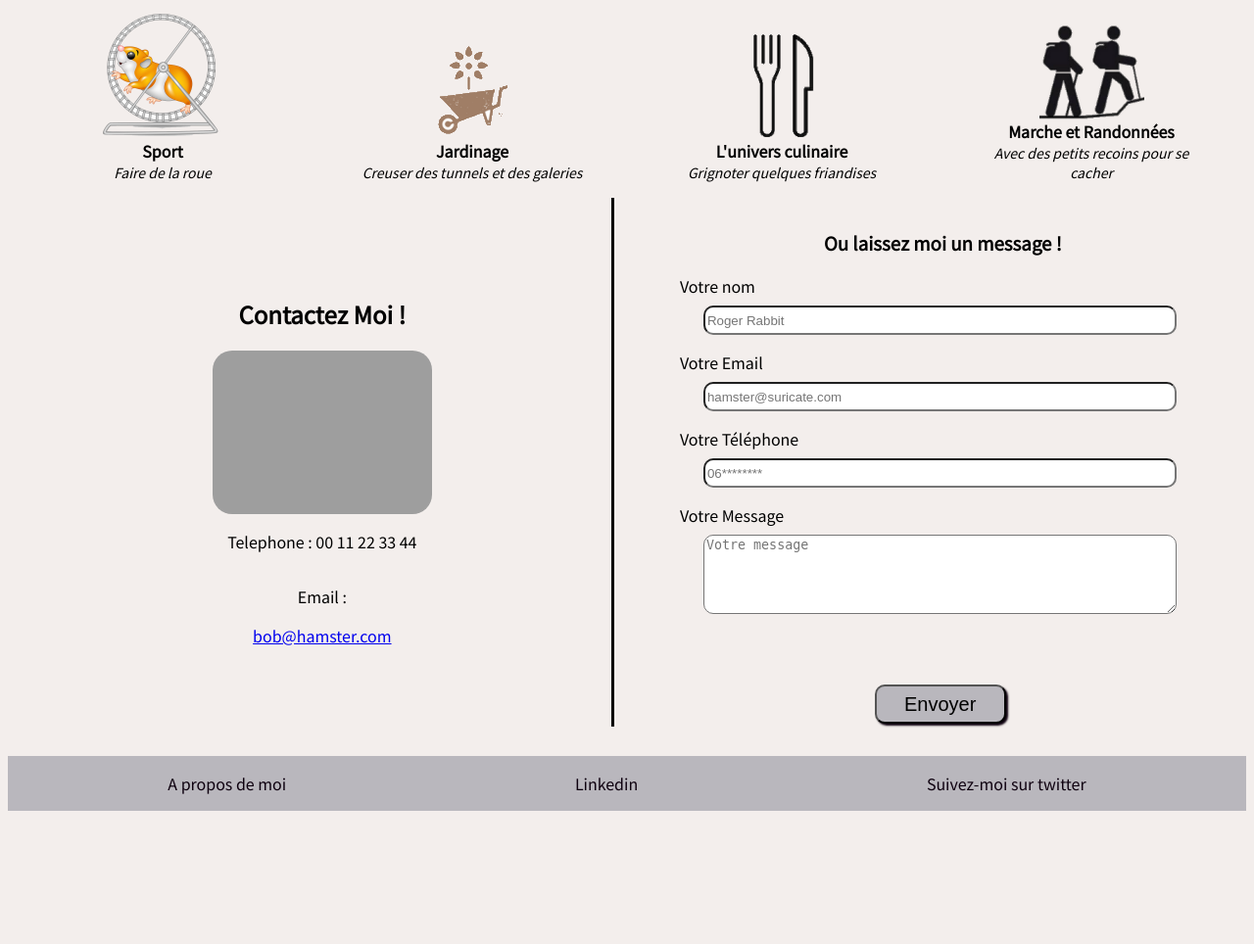
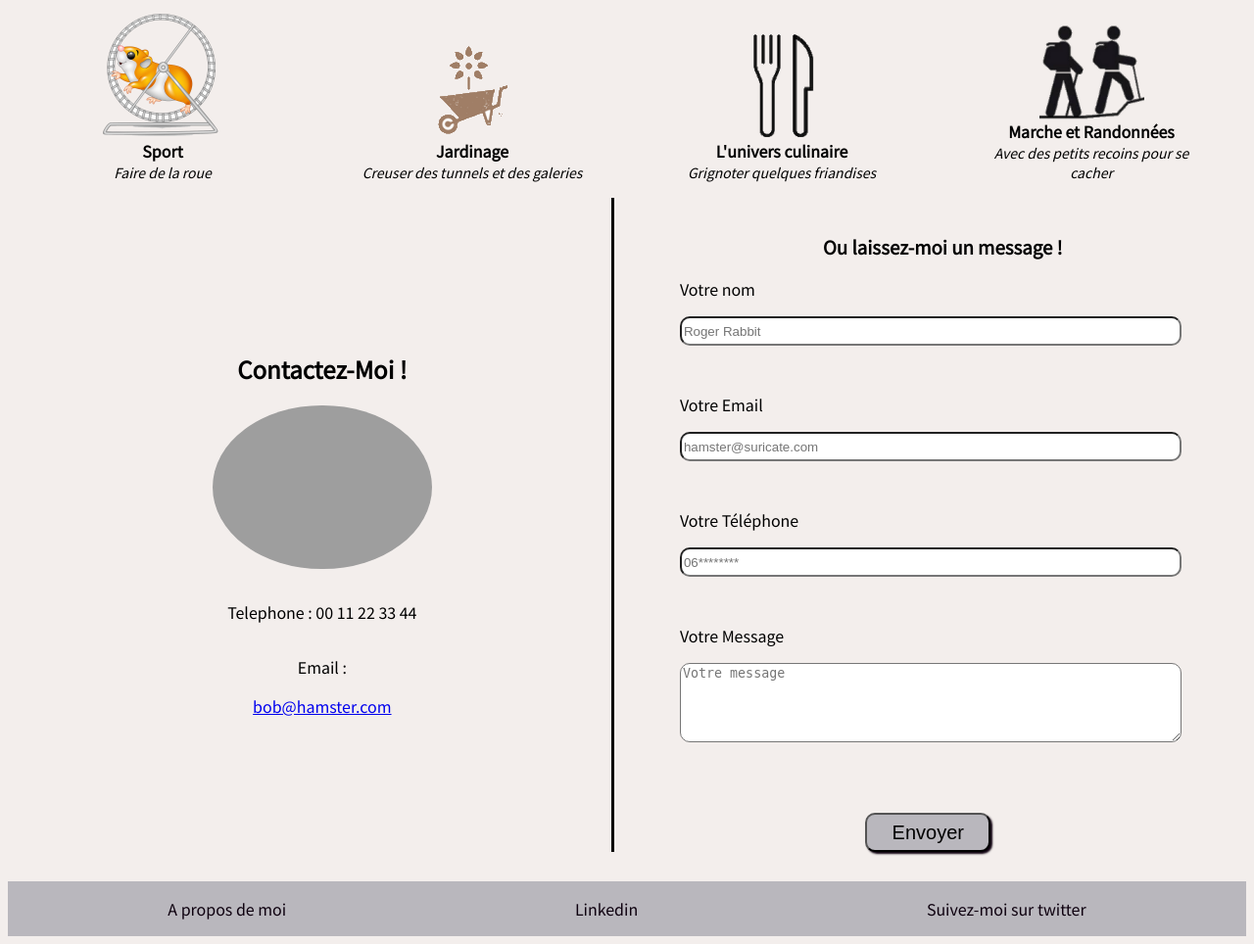
Before and after one commit to BarbaraGonthier/Online-Cv-for-fun, a PHP site: page / in a window 1280 px wide. Shown: the part 2356-3320 px from the top of the page at 98% size. Before the commit the page ends 3184 px from the top, so only its background shows below. Run offline with PHP 8.4, Linux system fonts and the light colour scheme; grey boxes are pictures that could not be loaded.

Commit message:
correction suite 1er présentation

```diff
--- a/index.html
+++ b/index.html
@@ -179,7 +179,7 @@
 
     <section id="contact" class="contact">
         <div class="contactMe" >
-            <h2> Contactez Moi !</h2>
+            <h2> Contactez-Moi !</h2>
             <img src="https://i.pinimg.com/originals/f4/40/d1/f440d13b570123f9bb9aa3d0051fcb6f.jpg" alt="Photo de contact" class="pictureContact">
 
             <p> Telephone : 00 11 22 33 44 </p>
@@ -189,7 +189,7 @@
         <div class="contactForm">
 
             <form class="form">
-                <h3> Ou laissez moi un message !</h3>
+                <h3> Ou laissez-moi un message !</h3>
                 <div>
                     <label for="votreNom"> Votre nom</label>
                     <input type="text" name="votreNom" id="votreNom" placeholder="Roger Rabbit" required>
@@ -204,7 +204,7 @@
                 </div>
                 <div>
                     <label for="message">Votre Message</label>
-                    <textarea name="message" id="message" cols="20" rows="5" placeholder="Votre message"></textarea>
+                    <textarea name="message" id="message" cols="30" rows="5" placeholder="Votre message"></textarea>
                 </div>
                 <div>
                     <button class=" formButton"> Envoyer</button>
--- a/style.css
+++ b/style.css
@@ -5,6 +5,7 @@
     --light:rgb(253, 250, 253);
     --dark:rgb(14, 0, 15);
 
+    --border-radius:10px;
     --spacing:8px;
     --spacing-2:calc(var(--spacing) * 2);
     --spacing-4:calc(var(--spacing) * 4);
@@ -459,6 +460,7 @@ footer{
     justify-content: space-around;
     margin-bottom: 30px;
 
+
 }
 
 .contactMe{
@@ -469,10 +471,12 @@ footer{
     align-items: center;
     justify-content: center;
     border-right: solid;
+
 }
 .pictureContact{
     width: 40%;
-    border-radius: 20px;
+    border-radius: 50%;
+    margin-bottom: 16px;
 }
 .pictureContact:hover{
     transform: scale(1.1);
@@ -494,7 +498,7 @@ form{
 }
 
 form div{
-
+    width: 90%;
     display: flex;
     flex-direction: column;
     justify-content: space-around;
@@ -502,15 +506,19 @@ form div{
 }
 
 div input{
-    width: 90%;
+
     height: 30px;
-    margin: 8px 32px 0px 24px;
-    border-radius: 10px;
+    margin-top: 16px;
+    margin-bottom: 32px;
+    border-radius: var(--border-radius)
 }
+
+
+
 div textarea{
-    width: 90%;
-    border-radius: 10px;
-    margin: 8px 32px 0px 24px;
+
+    border-radius: var(--border-radius);
+    margin-top : 16px;
 
 }
 form h3{
@@ -525,11 +533,12 @@ margin-top: 56px;
 width: 25%;
 height: 40px;
 background-color: var(--secondary-background-color);
-border-radius: 10px;
+border-radius: var(--border-radius);
 font-size: 20px;
 box-shadow: 2px 2px 2px var(--dark);
 
 }
+
 
 @media screen and (max-width :768px){
 
```
